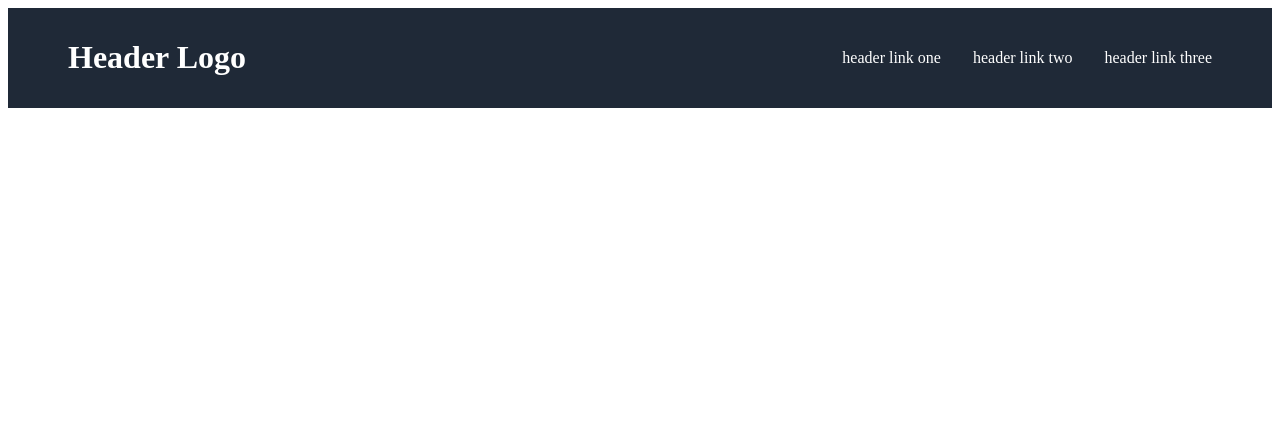
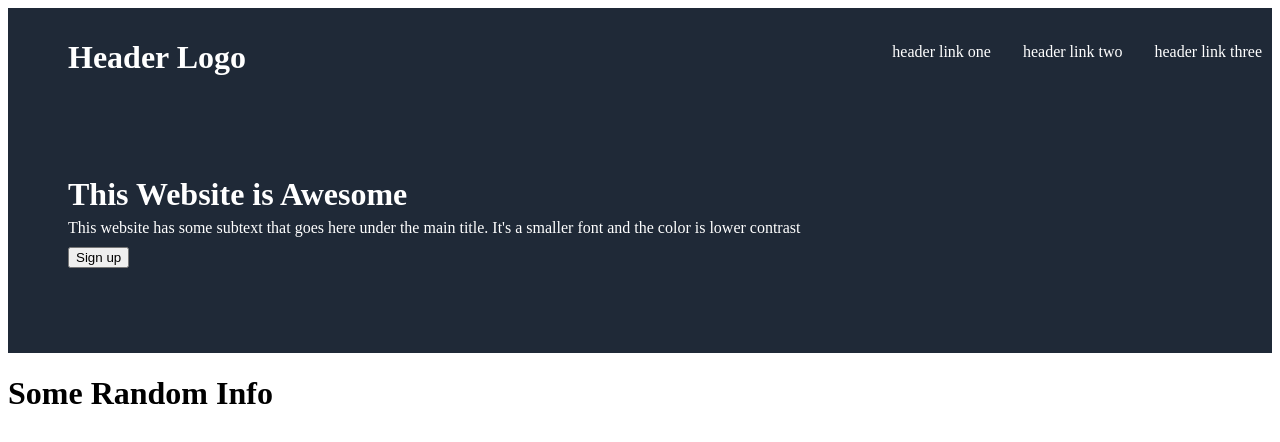
Before and after one commit to SirGeist/Landing-Page, a plain HTML site: page index.html in a window 1280 px wide. Drawn offline with Linux system fonts and the light colour scheme.

Commit message:
Added more required text, spacing, and a button

```diff
--- a/index.html
+++ b/index.html
@@ -10,12 +10,26 @@
     <div class="header">
       <div class="header-left">
         <h1>Header Logo</h1>
+        <div class="header-left-info">
+          <h1>This Website is Awesome</h1>
+          <p>
+            This website has some subtext that goes here under the main title.
+            It's a smaller font and the color is lower contrast
+          </p>
+          <button>Sign up</button>
+        </div>
       </div>
       <div class="header-right">
         <a>header link one</a>
         <a>header link two</a>
         <a>header link three</a>
       </div>
+      <!-- <div class="header-info">
+        <h1>This website is awesome</h1>
+        <div><p>Test</p></div>
+      </div> -->
     </div>
+
+    <div class="body"><h1>Some Random Info</h1></div>
   </body>
 </html>
--- a/style.css
+++ b/style.css
@@ -29,6 +29,24 @@
 
 .header-right {
   display: flex;
-  align-items: center;
   gap: 32px;
+  margin: 25px 0px;
 }
+
+/* .header-info {
+  display: block;
+} */
+
+.header-left-info {
+  margin-top: 100px;
+}
+
+.header-left-info h1 {
+  margin-bottom: -10px;
+}
+.header-left-info p {
+  margin-bottom: 10px;
+}
+.header-left-info button {
+  margin-bottom: 75px;
+}
```
